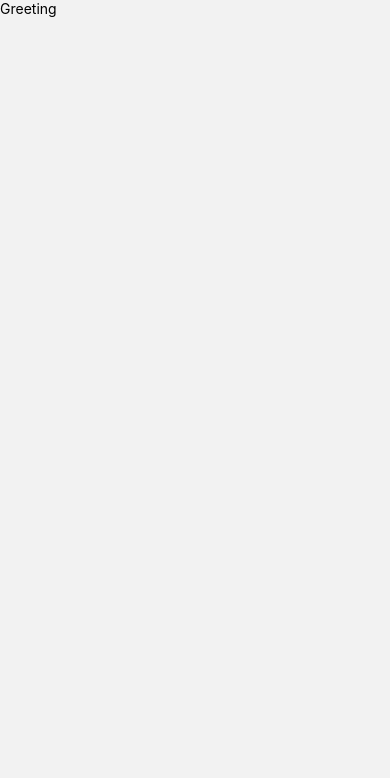
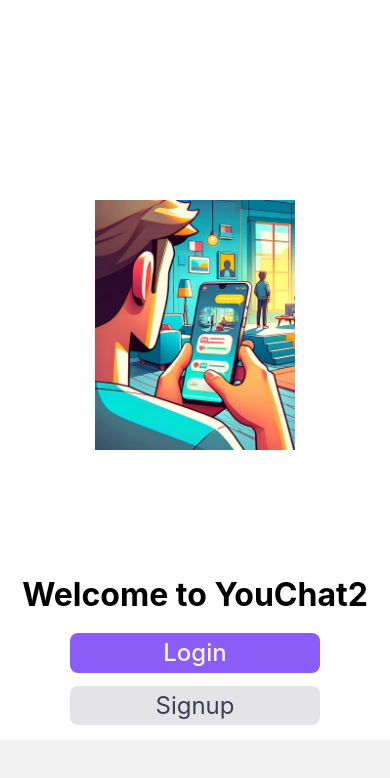
Before and after one commit to jerrelblankenship/youChat2, a React Native app: screen /Greeting in a window 390 px wide. Shown: the top 778 px of the page. Built offline with nearby package versions, Linux system fonts and the light colour scheme; no server answers.

Commit message:
Completed the initial design of the Greetings page.

```diff
--- /dev/null
+++ b/app/components/CustomButton.tsx
@@ -0,0 +1,45 @@
+import React from 'react';
+import { Text, TouchableOpacity } from 'react-native';
+
+const CustomButton = (props: any) => {
+    const handleOnPress = () => {
+        if (props.onPress && typeof props.onPress === 'function') {
+            try {
+                props.onPress();
+            } catch (error) {
+                console.error(
+                    'Error executing the `onPress` event passed in to the Custom Button.',
+                );
+                alert(error);
+            }
+        } else {
+            props.navigation.navigate(props.goto);
+        }
+    };
+    return (
+        <TouchableOpacity
+            style={{
+                elevation: 1,
+                backgroundColor: props.bgColor,
+                marginTop: 3,
+                marginHorizontal: 10,
+                borderRadius: 8,
+            }}
+            onPress={handleOnPress}
+        >
+            <Text
+                style={{
+                    color: props.textColor,
+                    textAlign: 'center',
+                    marginVertical: 5,
+                    fontSize: 24,
+                    fontWeight: '400',
+                }}
+            >
+                {props.content}
+            </Text>
+        </TouchableOpacity>
+    );
+};
+
+export default CustomButton;
--- /dev/null
+++ b/app/components/Heading.tsx
@@ -0,0 +1,10 @@
+import React from 'react'
+import { Text } from 'react-native'
+
+export default function Heading(props: any) {
+    return (
+        <Text style={{color:'#000000', fontSize: 32, lineHeight: 40, fontWeight: 'bold' }}>
+            {props.content}
+        </Text>
+    )
+}
--- a/app/screens/Greeting.tsx
+++ b/app/screens/Greeting.tsx
@@ -1,14 +1,78 @@
-import { StyleSheet, Text, View } from 'react-native'
-import React from 'react'
+import {
+    SafeAreaView,
+    StyleSheet,
+    Text,
+    View,
+    Image,
+    TouchableOpacity,
+} from 'react-native';
+import React from 'react';
+import { NavigatingProperties } from '@/app/navigation/NavigatingProperties';
+import Heading from '@/app/components/Heading';
+import colors from '@/assets/colors';
+import CustomButton from '@/app/components/CustomButton';
 
-const Greeting = () => {
-  return (
-    <View>
-      <Text>Greeting</Text>
-    </View>
-  )
-}
+const Greeting = ({ navigation }: NavigatingProperties) => {
+    return (
+        <SafeAreaView style={styles.container}>
+            <View style={styles.imageContainer}>
+                <Image
+                    source={require('../../assets/GreetingsImage.png')}
+                    style={{ width: 200, height: 250 }}
+                />
+            </View>
+            <View style={{ marginTop: 125, paddingHorizontal: 5 }}>
+                <Heading content="Welcome to YouChat2" />
+            </View>
+            <View style={{ marginVertical: 15 }}>
+                <TouchableOpacity
+                    style={styles.inputTop}
+                    onPress={() => navigation.navigate('Login')}
+                >
+                    <Text style={styles.inputTopText}>Login</Text>
+                </TouchableOpacity>
+                <CustomButton
+                    navigation={navigation}
+                    bgColor={colors.bgGray}
+                    textColor={colors.textDark}
+                    goto="Signup"
+                    content="Signup"
+                />
+            </View>
+        </SafeAreaView>
+    );
+};
 
-export default Greeting
+export default Greeting;
 
-const styles = StyleSheet.create({})
+const styles = StyleSheet.create({
+    container: {
+        paddingHorizontal: 7,
+        backgroundColor: '#ffffff',
+        justifyContent: 'center',
+        alignItems: 'center',
+    },
+    imageContainer: {
+        flex: 1,
+        justifyContent: 'center',
+        alignItems: 'center',
+        marginTop: 200,
+    },
+    inputTop: {
+        elevation: 1,
+        backgroundColor: colors.primary,
+        marginTop: 3,
+        borderRadius: 8,
+        margin: 10,
+        minWidth: 250,
+        height: 40
+    },
+    inputTopText: {
+      fontSize:24,
+      fontWeight: '500',
+      color: colors.textWhite,
+      marginVertical: 5,
+      textAlign: 'center',
+      textAlignVertical: 'center'
+    }
+});
--- /dev/null
+++ b/assets/colors.js
@@ -0,0 +1,6 @@
+export default {
+    textDark: '#3F3D56',
+    textWhite: '#f3f4f6',
+    primary: '#8B5CF6',
+    bgGray: '#e4e4e7',
+}
```
Also changed, not shown: assets/GreetingsImage.png (added).
